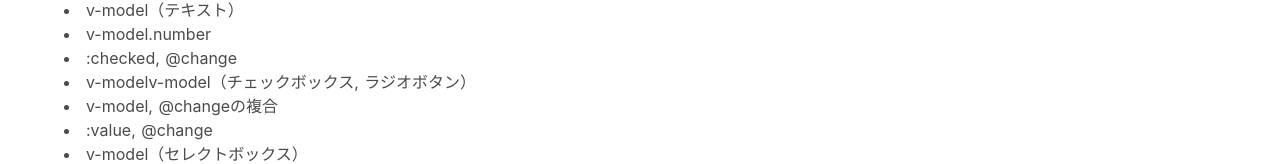
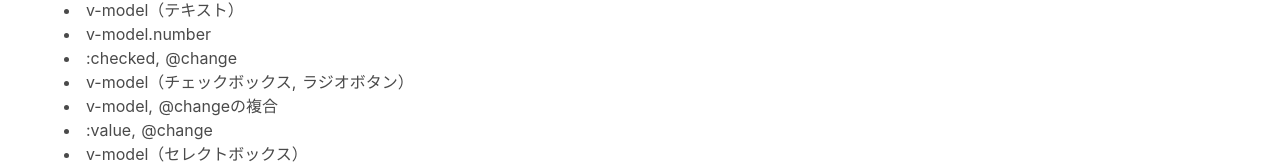
Before and after one commit to ND-share/codesandbox, a Nuxt app: page / in a window 1280 px wide. Shown: the part 220-384 px from the top of the page. Built offline with nearby package versions, Linux system fonts and the light colour scheme.

Commit message:
fix text

```diff
--- a/pages/index.vue
+++ b/pages/index.vue
@@ -13,7 +13,7 @@
               <li>v-model（テキスト）</li>
               <li>v-model.number</li>
               <li>:checked, @change</li>
-              <li>v-modelv-model（チェックボックス, ラジオボタン）</li>
+              <li>v-model（チェックボックス, ラジオボタン）</li>
               <li>v-model, @changeの複合</li>
               <li>:value, @change</li>
               <li>v-model（セレクトボックス）</li>
```
